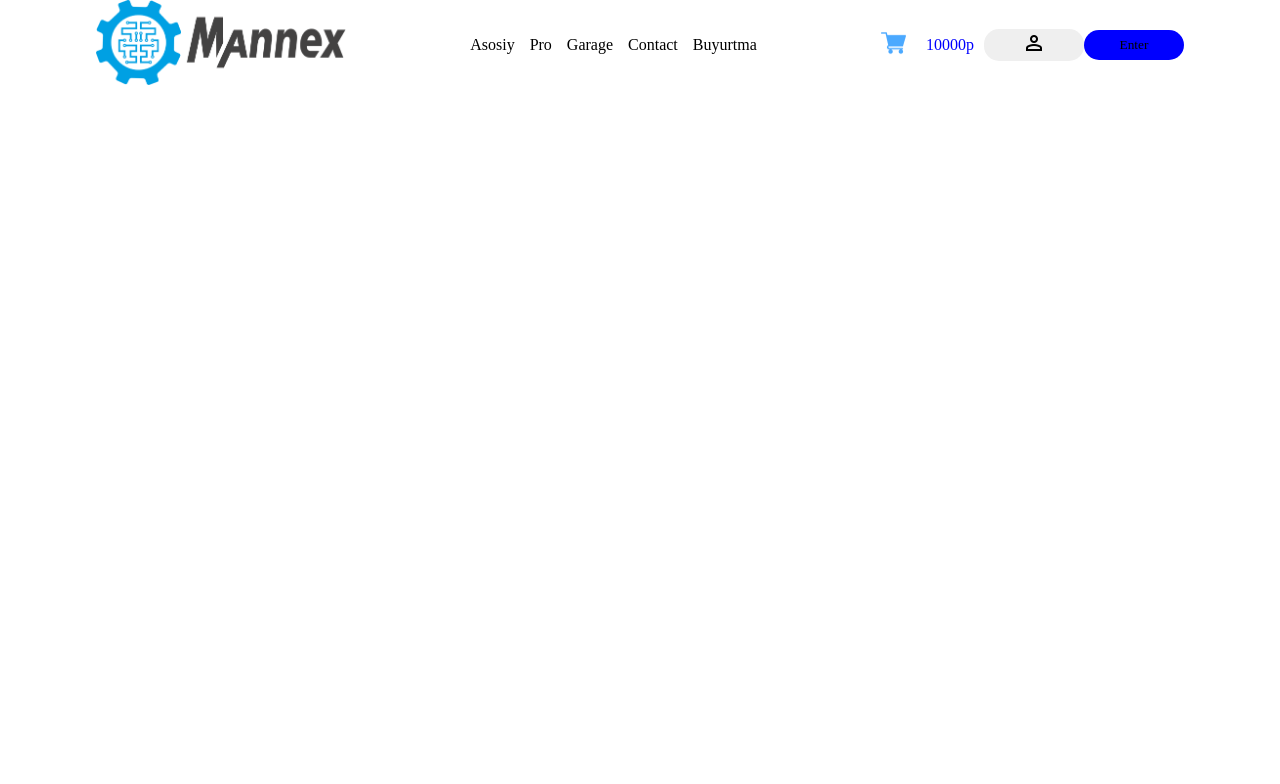
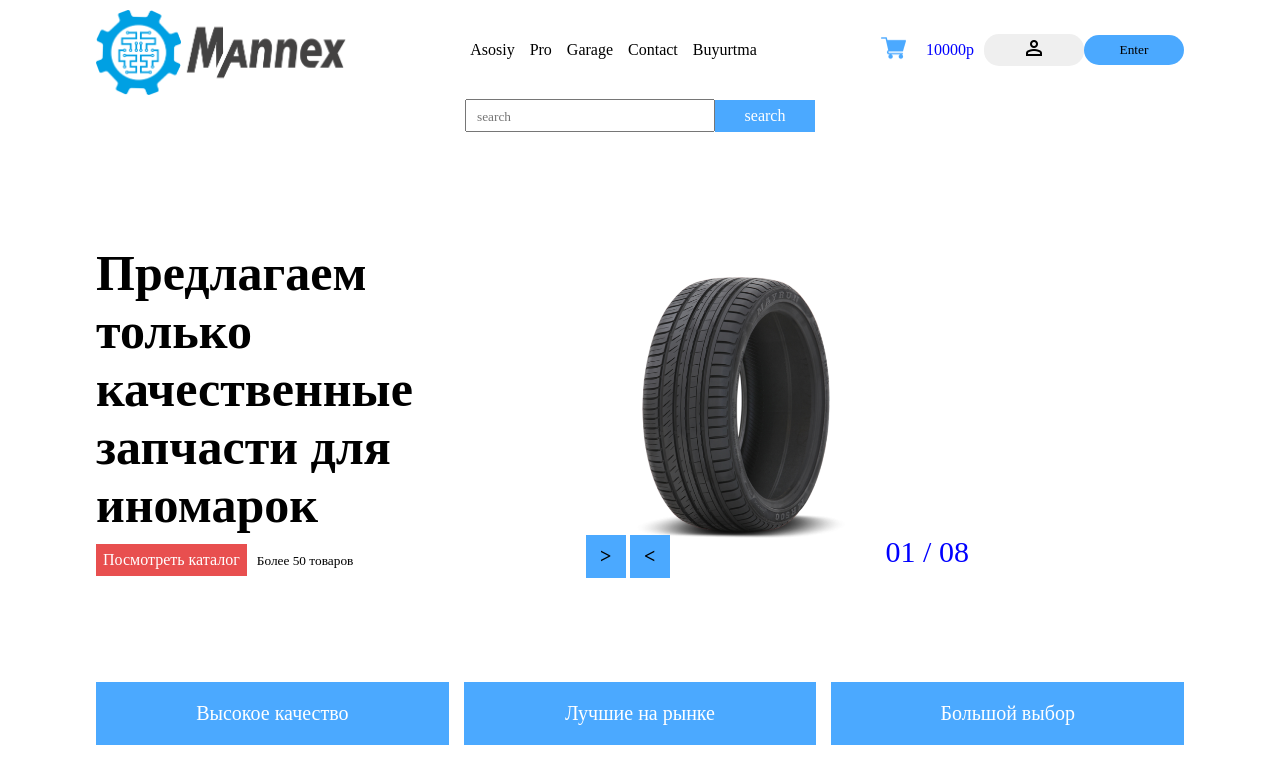
Before and after one commit to suhrobbekmirzayev/my-project, a plain HTML site: page index.html in a window 1280 px wide. Drawn offline with nearby package versions, Linux system fonts and the light colour scheme.

Commit message:
main fenished

```diff
--- a/index.html
+++ b/index.html
@@ -7,15 +7,14 @@
   <!-- ADD CSS  -->
   <link rel="stylesheet" href="./style.css">
   <!-- add icon -->
-  <link rel="stylesheet" href="https://fonts.googleapis.com/css2?family=Material+Symbols+Outlined:opsz,wght,FILL,GRAD@24,400,0,0&icon_names=person" />
-  <title>Document</title>
+  <link rel="stylesheet" href="https://fonts.googleapis.com/css2?family=Material+Symbols+Outlined:opsz,wght,FILL,GRAD@24,400,0,0&icon_names=person" />  <title>Document</title>
 </head>
 <!-- semantic box -->
 
 <body>
 
   <div class="container">
-
+             <!-- navbar part -->
     <nav  class="navbar">
       <div class="nav_img">
         <img src="./Imgeses/Лого (1).png" alt="">
@@ -38,11 +37,40 @@
         </div>
       </div>
     </nav>
-
+    <!-- main part -->
+     <main class="main">
+      <div class="main_input">
+        <input type="text" placeholder="search" class="search_input">
+        <button>search</button>
+      </div>
+      <!-- main section part -->
+      <div class="main_section">
+        <div class="main_section_one">
+          <h1>Предлагаем только качественные запчасти для иномарок</h1>
+          <button class="main_section_one_btn">Посмотреть каталог</button>
+          <button class="main_section_one_btn_2">Более 50 товаров</button>
+        </div>
+        <!-- background img part -->
+        <div class="main_section_imges">
+         <div class="main_section_imges_btns">
+          <img src="./Imgeses/Товар.png" alt="">
+         </div>
+         <div class="main_section_z_index">
+          <button>  > </button>
+         <button> < </button>
+         </div>
+         <div class="main_section_imges_numbers">
+          <span> 01 / 08</span>
+         </div>
+        </div>
+      </div>
+      <div class="main_buttons">
+       <button>Высокое качество</button>
+       <button>Лучшие на рынке</button>
+       <button>Большой выбор</button>
+      </div>
+    </main>
   </div>
-  <header></header>
-  <nav></nav>
-  <main></main>
   <aside></aside>
   <section></section>
   <footer></footer>
--- a/style.css
+++ b/style.css
@@ -37,6 +37,7 @@ img{
 }
 .nav_img{
   width: 250px;
+  margin-top: 10px;
 }
 ul{
   list-style: none;
@@ -70,8 +71,112 @@ ul{
 .nav_logo_img_btn p{
   color: blue;
   padding: 10px;
+  cursor: pointer;
 }
 .padd{
  height: 30px;
- background-color: blue;
+ background-color: #4ba9ff;
 }
+
+
+/* main parts */
+
+
+.main_input{
+  display: flex;
+  justify-content: center;
+  align-items: center;
+}
+
+.search_input{
+  width: 250px;
+  height: 33px;
+  padding: 10px 0px 8px 10px;
+}
+.main_input button{
+  width: 100px;
+ padding: 7px;
+ font-size: 16px;
+ color: white;
+ background-color: #4ba9ff;
+ border: none;
+}
+
+.main_section{
+  display: flex;
+  /* width: 100%; */
+  height: 60vh;
+  gap: 5%;
+  align-items: center;
+}
+
+.main_section_one{
+  width: 40%;
+  padding-top: 75px;
+}
+.main_section_one h1{
+  font-size: 50px;
+}
+
+.main_section_one_btn{
+  background-color: #e84f4f;
+  padding: 7px;
+  border: none;
+  color: white;
+  font-size: 16px;
+  margin-top: 10px;
+}
+.main_section_one_btn_2{
+  border: none;
+  background-color: white;
+  padding: 6px;
+}
+.main_section_imges{
+  width: 40%;
+ position: relative;
+}
+.main_section_imges_btns{
+ margin-top: 70px;
+ width: 300px;
+}
+.main_section_z_index{
+  z-index: 2;
+  position: absolute;
+  left: 0;
+  top: 350px;
+  right: 0;
+}
+.main_section_z_index button{
+  padding: 10px;
+  background-color: #4ba9ff;
+  color: black;
+  font-size: 20px;
+  border: none;
+  font-weight: bold;
+  width: 40px ;
+}
+.main_section_imges_numbers{
+  z-index: 2;
+  position: absolute;
+ top: 350px;
+  right: 0;
+  left: 300px;
+}
+.main_section_imges_numbers span{
+  font-size: 30px;
+  color: blue;
+}
+
+.main_buttons button{
+  margin-top: 70px;
+  padding: 20px;
+  width: 400px;
+  background-color: #4ba9ff;
+  color: white;
+  font-size: 20px;
+  border: none;
+}
+.main_buttons {
+  display: flex;
+  gap: 15px;
+}
```
